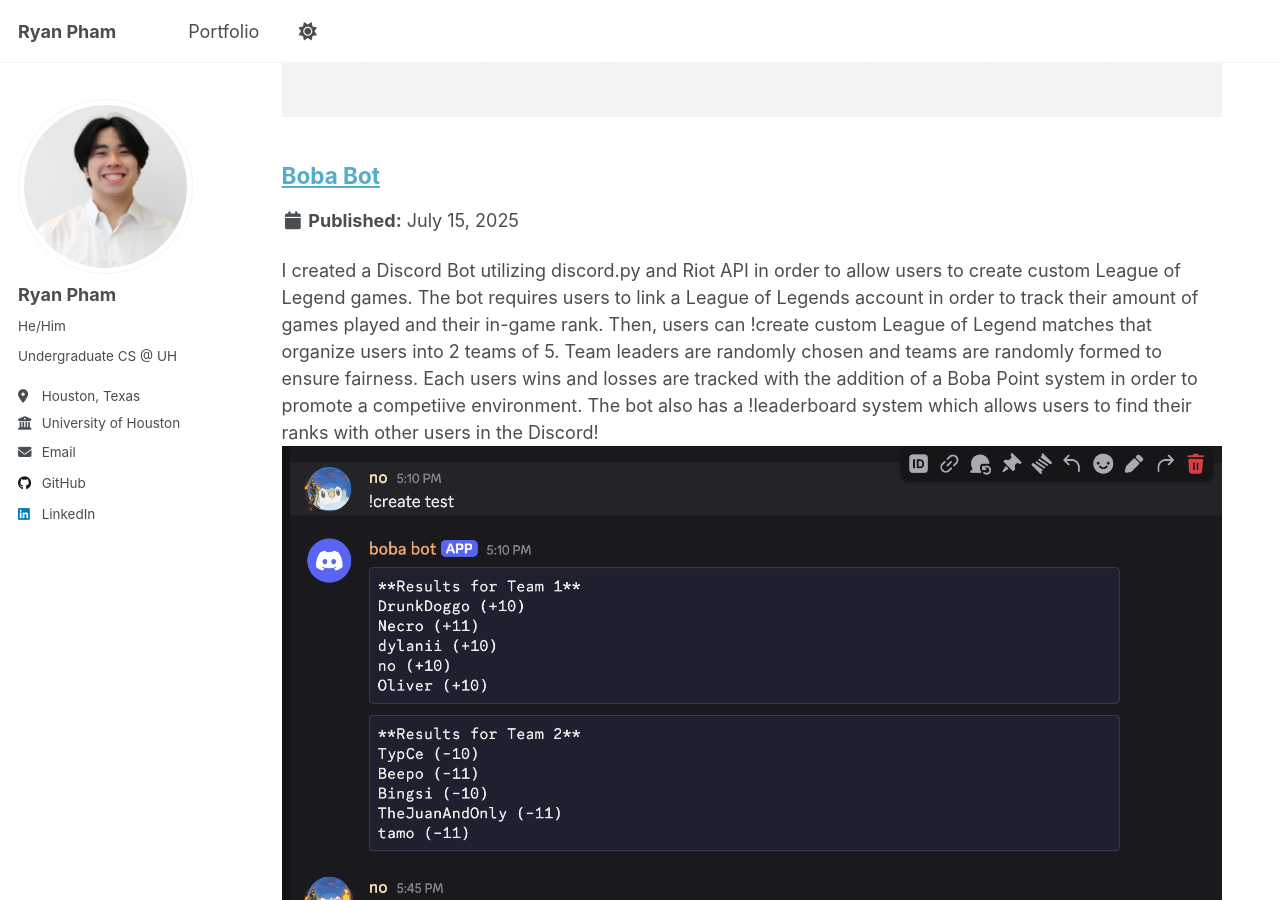
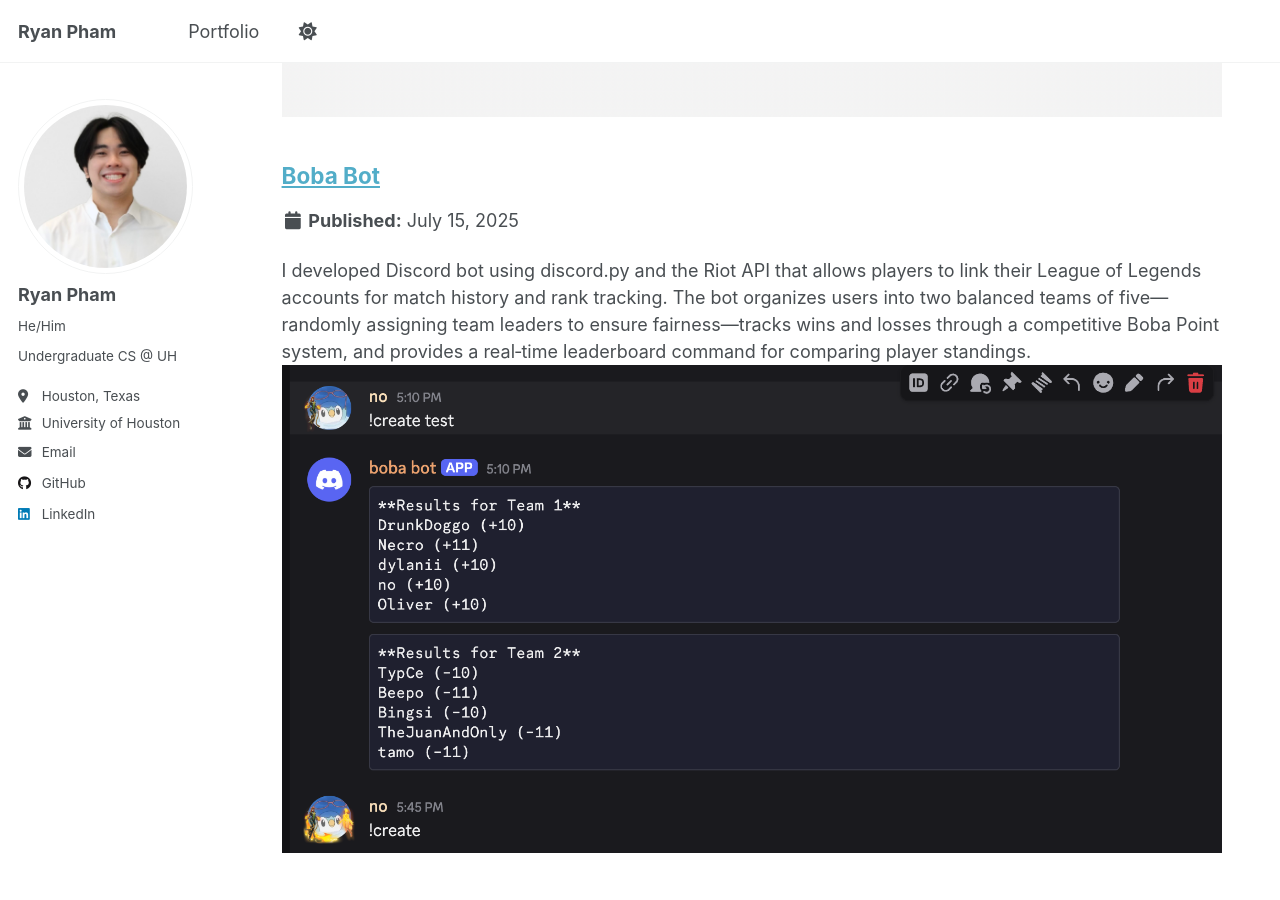
Before and after one commit to rpham0306/rpham0306.github.io, a Jekyll site: the page built from _pages/portfolio.html, in a window 1280 px wide and 900 px high, scrolled down 737 px. Built offline with Jekyll 4.4.1, drawn with Linux system fonts in a browser that asks for light colours.

Commit message:
changing boba bot excerpt

```diff
--- a/_portfolio/portfolio-2.md
+++ b/_portfolio/portfolio-2.md
@@ -1,6 +1,6 @@
 ---
 title: "Boba Bot"
-excerpt: "I created a Discord Bot utilizing discord.py and Riot API in order to allow users to create custom League of Legend games. The bot requires users to link a League of Legends account in order to track their amount of games played and their in-game rank. Then, users can !create custom League of Legend matches that organize users into 2 teams of 5. Team leaders are randomly chosen and teams are randomly formed to ensure fairness. Each users wins and losses are tracked with the addition of a Boba Point system in order to promote a competiive environment. The bot also has a !leaderboard system which allows users to find their ranks with other users in the Discord! <br/><img src='/images/uploaded/boba_bot_outside.png'>"
+excerpt: "I developed Discord bot using discord.py and the Riot API that allows players to link their League of Legends accounts for match history and rank tracking. The bot organizes users into two balanced teams of five—randomly assigning team leaders to ensure fairness—tracks wins and losses through a competitive Boba Point system, and provides a real‑time leaderboard command for comparing player standings. <br/><img src='/images/uploaded/boba_bot_outside.png'>"
 collection: portfolio
 share : false
 related : false
```
